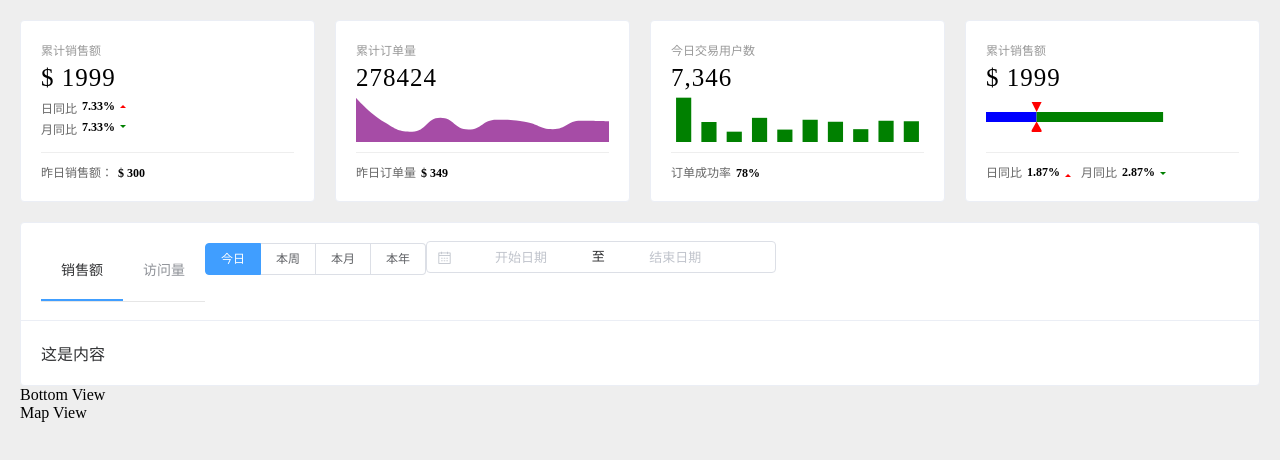
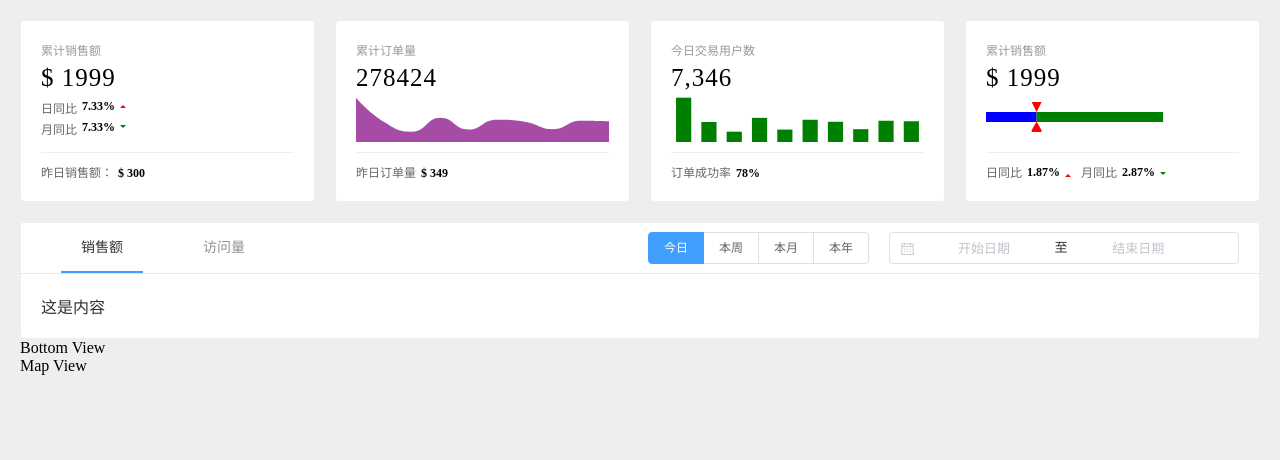
Before and after one commit to yinhuanyi/show-data, a Vue app: page /#/ in a window 1280 px wide. Shown: the top 460 px of the page. Built offline with nearby package versions, Linux system fonts and the light colour scheme.

Commit message:
第二个View开发完毕

```diff
--- a/src/components/SalesView/index.vue
+++ b/src/components/SalesView/index.vue
@@ -5,7 +5,7 @@
       <!-- 在Card样式组件里面，name为header的slot，可以将Card组件分为两个部分，一个是头部一个内容 -->
       <template v-slot:header>
         <div class="menu-wrapper">
-          <!-- ①：左边菜单 -->
+          <!-- ①：左边memu -->
           <!-- 在头部引入Menu组件，且有两个item，mode设置item是水平排列，default-active设置哪个item被选中，
           select回调方法，是当item被点击后，调用指定的onMenuselect方法
            -->
@@ -13,6 +13,7 @@
           <el-menu mode="horizontal"
                    :default-active="activeIndex"
                    @select="onMenuselect"
+                   class="sales-view-menu"
           >
             <el-menu-item index="1">销售额</el-menu-item>
             <el-menu-item index="2">访问量</el-menu-item>
@@ -25,7 +26,8 @@
               <el-radio-button label="本月" />
               <el-radio-button label="本年" />
             </el-radio-group>
-            <!-- ③：右边单选框 -->
+            <!-- ③：右边单选框, picker-options用于快速显示时间 -->
+            <!-- unlink-panel会把两个时间段，选择时间分开选择，不会联动 -->
             <el-date-picker
               type="daterange"
               v-model="date"
@@ -33,7 +35,9 @@
               start-placeholder="开始日期"
               end-placeholder="结束日期"
               size="small"
+              unlink-panels
               :picker-options="pickerOptions"
+              class="sales-view-date-picker"
             />
           </div>
         </div>
@@ -75,7 +79,10 @@
                 const end = new Date()
                 // 让start时间向前推进7天
                 start.setTime(start.getTime() - 1000 * 3600 * 24 * 7)
-                picker.$emit('pick', [start, end])
+                // 这里可以开启调试模式，需要打开调试模式才有用
+                debugger
+                // true表示选择【最近一周】后，依然不会关闭日期面板
+                picker.$emit('pick', [start, end], true)
               }
             },
             {
@@ -102,14 +109,44 @@
 </script>
 
 <style lang="scss" scoped>
-  // 3： 设置图表大小
+   // 1：任何有echarts绘图的地方需要加上这个
   .echarts {
     width: 100%;
     height: 100%;
   }
+   // 2：这个样式控制整个View
   .sales-view {
     margin-top: 20px;
+    .menu-wrapper {
+      // relative是相对自己之前的位置进行偏移
+      position: relative;
+      display: flex;
+      // 这里可以让下划线为100%
+      .sales-view-menu {
+        width: 100%;
+        padding-left: 20px;
+        //
+        .el-menu-item {
+          height: 50px;
+          line-height: 50px;
+          margin: 0 20px;
+        }
+      }
+      .menu-right {
+        position: absolute;
+        top: 0;
+        right: 20px;
+        height: 50px;
+        display: flex;
+        align-items: center;
+        justify-content: flex-end;
+        .sales-view-date-picker {
+          margin-left: 20px;
+        }
+      }
+    }
   }
+  // 3：这个样式控制View中的头部
   .menu-wrapper {
     display: flex;
   }
--- a/src/style/index.css
+++ b/src/style/index.css
@@ -3,3 +3,8 @@
     height: 100%;
 
 }
+/*这里是调整【销售额】和【访问量】的样式*/
+.el-card__header {
+    border-bottom: none;
+    padding: 0;
+}
```
